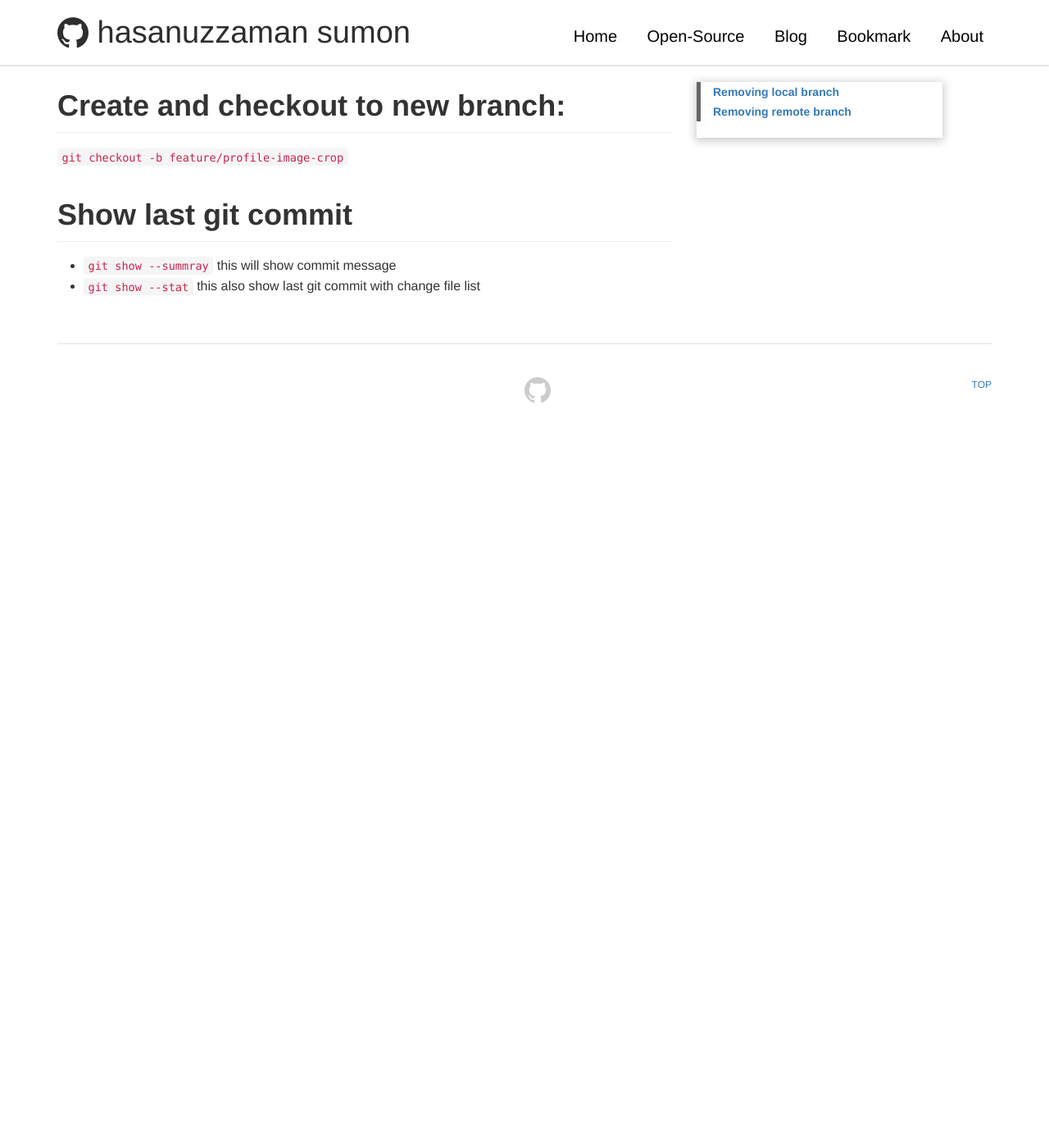
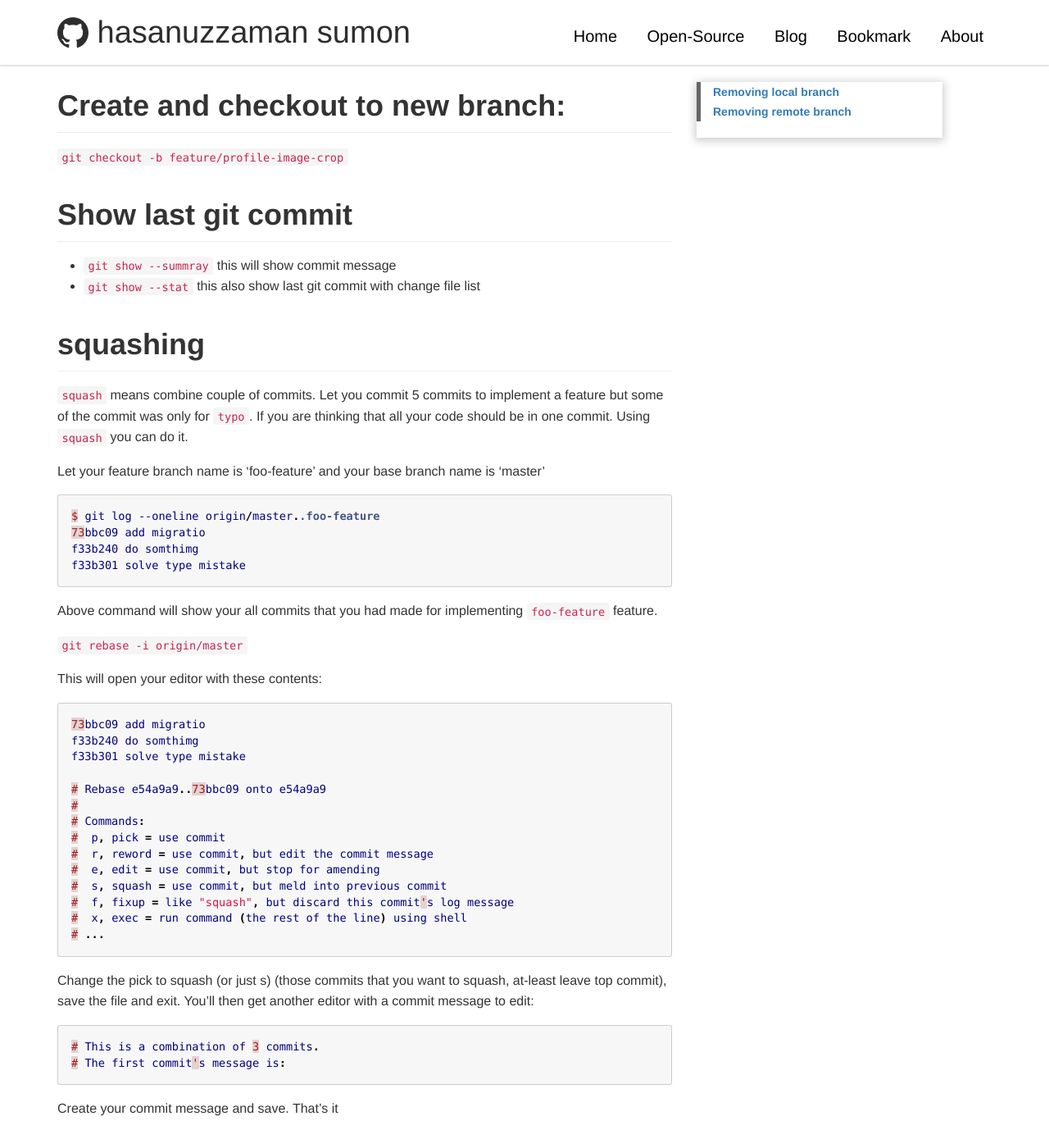
Before and after one commit to Engr-Hasanuzzaman-Sumon/Engr-Hasanuzzaman-Sumon.github.io, a Jekyll site: the page built from _posts/2015-11-7-basic-git-command.md, in a window 1280 px wide and 1400 px high, scrolled down 1250 px. Shown: the whole window at 82% size. Built offline with Jekyll 4.4.1, drawn with Linux system fonts in a browser that asks for light colours; comment, search, counter and statistics services are not loaded; before the commit the page ends 1750 px from its top, so only the background shows below that.

Commit message:
Update 2015-11-7-basic-git-command.md
Add squashing in basic git

````diff
--- a/_posts/2015-11-7-basic-git-command.md
+++ b/_posts/2015-11-7-basic-git-command.md
@@ -55,6 +55,49 @@ this will show commit message
 * `git show --stat`
 this also show last git commit with change file list
 
+# squashing
+`squash` means combine couple of commits. Let you commit 5 commits to implement a feature but some of the commit
+was only for `typo`. If you are thinking that all your code should be in one commit. Using  `squash` you can do it.
+
+Let your feature branch name is 'foo-feature' and your base branch name is 'master'
+
+```css
+$ git log --oneline origin/master..foo-feature
+73bbc09 add migratio
+f33b240 do somthimg
+f33b301 solve type mistake
+```
+
+Above command will show your all commits that you had made for implementing `foo-feature` feature.
+
+`git rebase -i origin/master`
+
+This will open your editor with these contents:
+```css
+73bbc09 add migratio
+f33b240 do somthimg
+f33b301 solve type mistake
+
+# Rebase e54a9a9..73bbc09 onto e54a9a9
+#
+# Commands:
+#  p, pick = use commit
+#  r, reword = use commit, but edit the commit message
+#  e, edit = use commit, but stop for amending
+#  s, squash = use commit, but meld into previous commit
+#  f, fixup = like "squash", but discard this commit's log message
+#  x, exec = run command (the rest of the line) using shell
+# ...
+```
+
+Change the pick to squash (or just s) (those commits that you want to squash, at-least leave top commit), save the file and exit. You'll then get another editor with a commit message to edit:
+
+```css
+# This is a combination of 3 commits.
+# The first commit's message is:
+```
+Create your commit message and save. That's it
+
 {% if page.comments %}
 <div id="disqus_thread"></div>
 <script>
````
